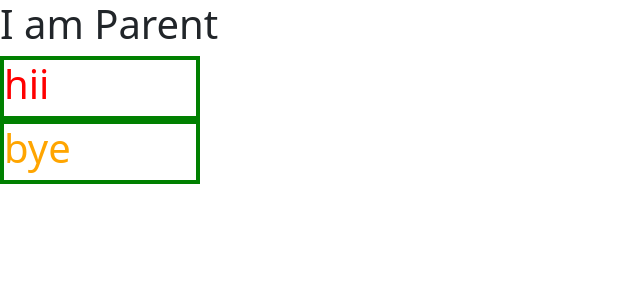
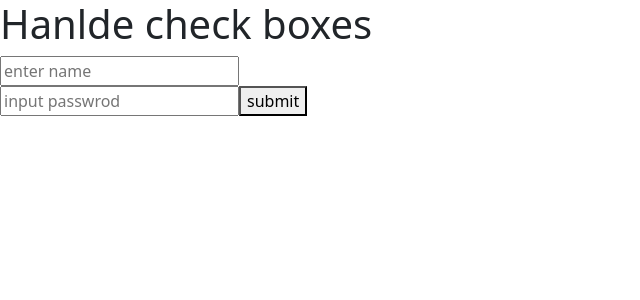
Before and after one commit to amanverma523590/recat-revise, a React (Vite) app in the folder my-project/: page / in a window 1280 px wide. Shown: the top 300 px of the page, without its empty margins (0-640 px from the left). Built offline with nearby package versions, Linux system fonts and the light colour scheme.

Commit message:
uncontrolled

```diff
--- /dev/null
+++ b/my-project/src/Controlled Component/Contol.jsx
@@ -0,0 +1,12 @@
+import { Skills } from "./Skills";
+
+
+export function Control(){
+
+    return(
+        <div>
+            <h1>Hanlde check boxes</h1>
+            <Skills/>
+        </div>
+    )
+}
--- /dev/null
+++ b/my-project/src/Controlled Component/Skills.jsx
@@ -0,0 +1,25 @@
+import { useRef } from "react";
+
+export function Skills(){
+
+    const thread = useRef(null);
+    const thread2 = useRef(null)
+
+    function handleSubmit(e){
+        e.preventDefault();
+        const user = thread.current.value;
+        const pass = thread2.current.value;
+        console.log(user);
+        console.log(pass)
+0    }
+
+    return(
+        <div>
+            <form action="" method="post" onSubmit={handleSubmit}>
+                <input type="text" placeholder="enter name" ref={thread}/> <br />
+                <input type="password" ref={thread2} placeholder="input passwrod"/>
+                <button>submit</button>
+            </form>
+        </div>
+    )
+}
--- a/my-project/src/main.jsx
+++ b/my-project/src/main.jsx
@@ -2,11 +2,11 @@ import { StrictMode } from 'react'
 import { createRoot } from 'react-dom/client'
 import 'bootstrap/dist/css/bootstrap.min.css'
 import 'bootstrap-icons/font/bootstrap-icons.css';
-import { Parent } from './Porp/Parent';
+import { Control } from './Controlled Component/Contol';
 
 
 createRoot(document.getElementById('root')).render(
   <StrictMode>
-   <Parent/>
+   <Control/>
   </StrictMode>
 )
```
